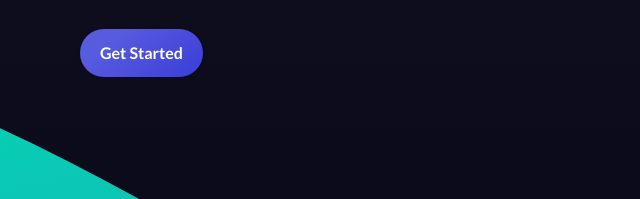
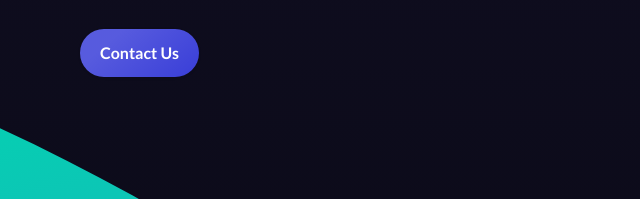
Before and after one commit to joeymhills/peptide-dynamics, a website: page index.html in a window 1280 px wide. Shown: the part 479-678 px from the top of the page, 0-640 px from the left. Drawn offline with Linux system fonts and the light colour scheme.

Commit message:
small change

```diff
--- a/index.html
+++ b/index.html
@@ -37,7 +37,7 @@
             <div>
               <h1 class="hero">Computational Biology Services</h1>
               <p class="lead">A quick descrpition of the business will go here. Lorem ipsum dolor in reprehenderit in voluptate velit.</p>
-              <a href="signup.html" class="button button-primary space-top" role="button">Get Started</a>
+              <a href="signup.html" class="button button-primary space-top" role="button">Contact Us</a>
             </div>
           </div>
           <div class="col-one-half middle">
```
